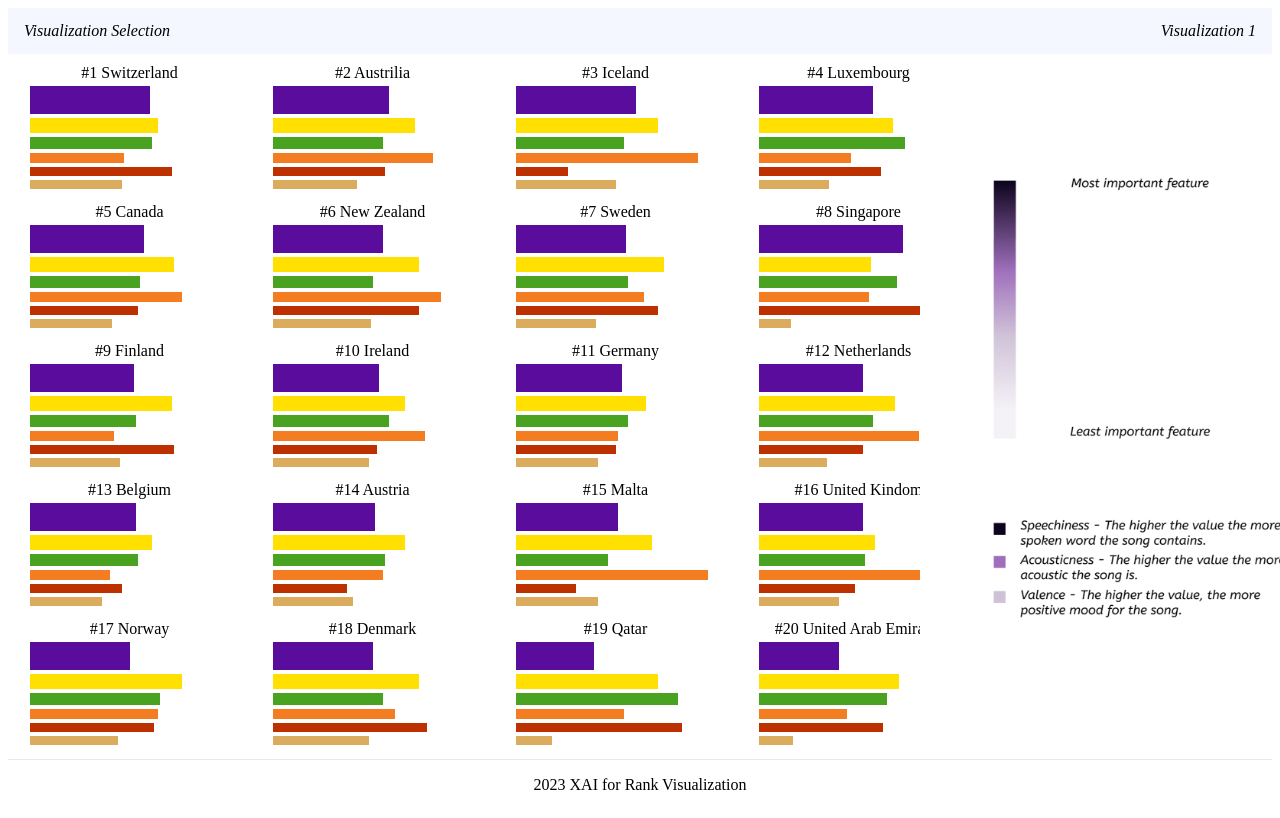
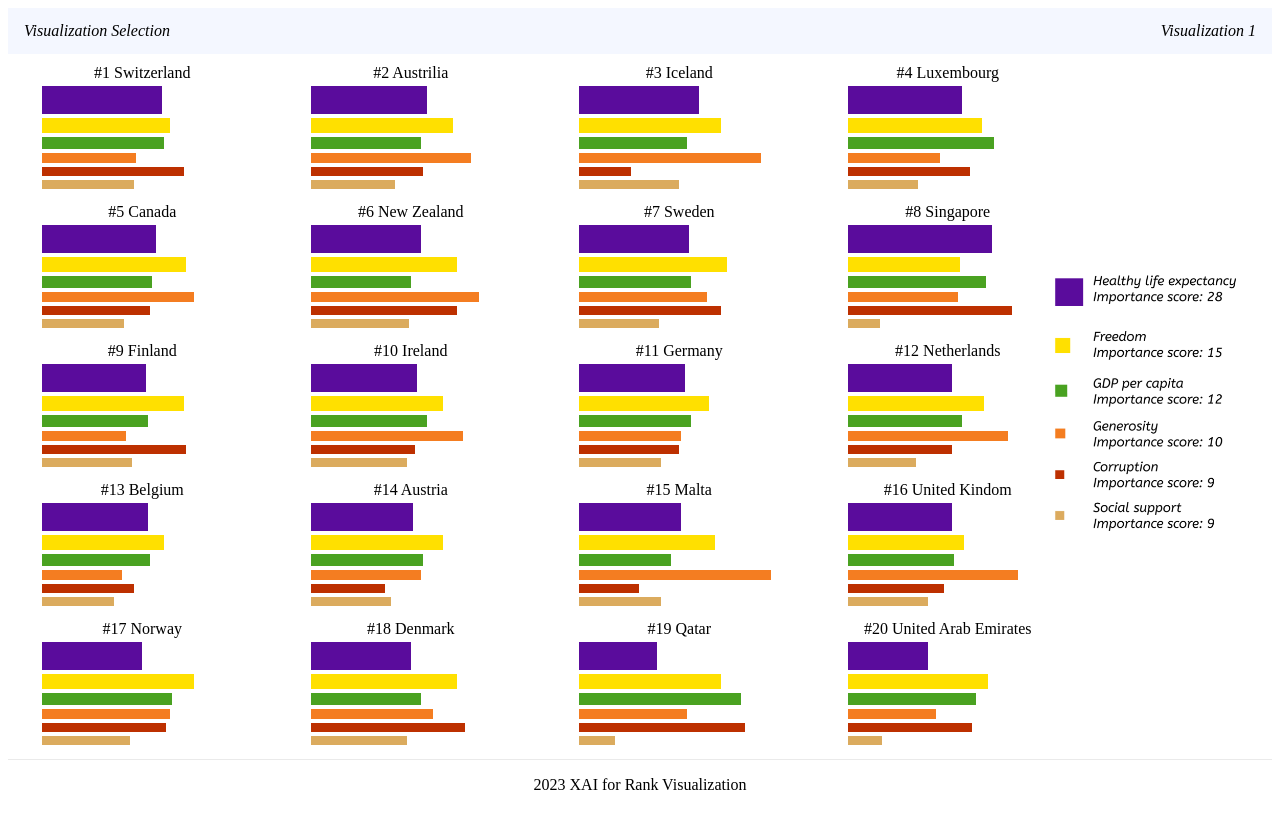
Before and after one commit to tluo3032/visualization_xai, a Next.js app: page /visualization1 in a window 1280 px wide. Built offline with nearby package versions, Linux system fonts and the light colour scheme.

Commit message:
Updated label

```diff
--- a/src/components/Visualization.js
+++ b/src/components/Visualization.js
@@ -50,7 +50,7 @@ export default function Visualization({sorting, hover}) {
                     </div>
                     <div>
                         <Image src={chart}
-                               width={380}/>
+                               width={250}/>
                     </div>
 
                 </div>
```
Also changed, not shown: src/components/label.png.
